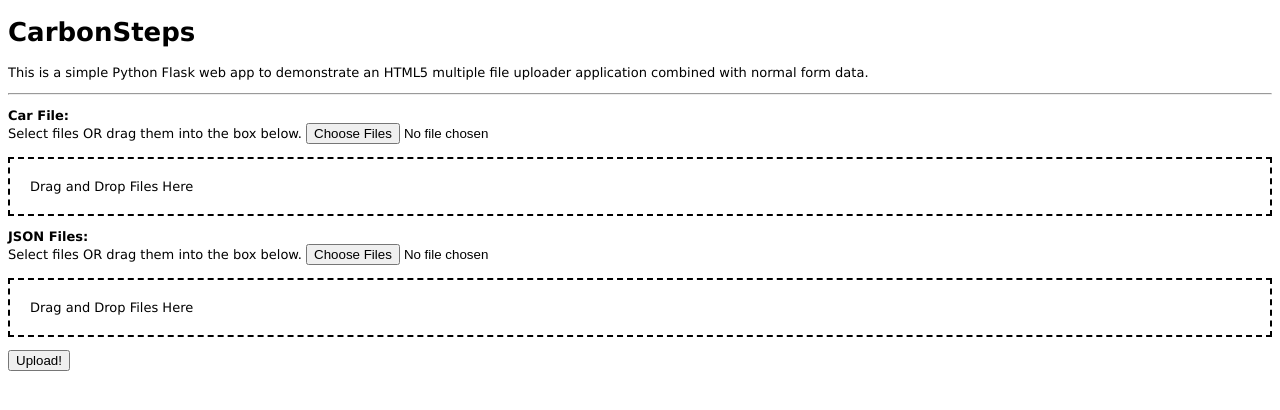
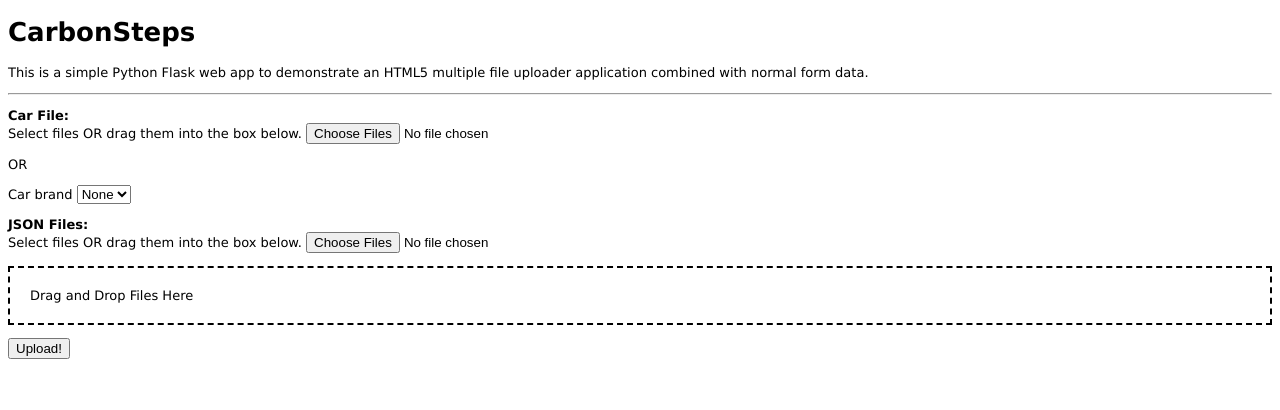
Before and after one commit to kalbhor/CarbonSteps, a Flask app: template templates/index.html in a window 1280 px wide. Shown: the top 410 px of the page. Run offline with Flask 2, Linux system fonts and the light colour scheme; the template is opened without the code that fills it, so the values that code supplies are empty.

Commit message:
Added car brand list

```diff
--- a/app.py
+++ b/app.py
@@ -6,13 +6,17 @@ import sys
 import zipfile
 from uuid import uuid4
 import carlookup
+import constants
 from imgurpython import ImgurClient
 
 app = Flask(__name__)
 imgur_client = ImgurClient('9838eb2e63fe84d','d5d86cfcb9cf55a60c59cf989085892918d674a7')
 @app.route("/")
 def index():
-    return render_template("index.html")
+    brands  = []
+    for key in constants.EMISSIONS:
+        brands.append(key.title())
+    return render_template("index.html", brands = brands)
 
 
 @app.route("/upload", methods=["POST"])
@@ -35,17 +39,19 @@ def upload():
     for key, value in list(form.items()):
         print(key, "=>", value)
 
-    car_file = request.files['car']
-    destination = "/".join([target, car_file.filename])
-    print("accept incoming file:", car_file.filename)
-    print("save it to:", destination)
-    car_file.save(destination)
+    if request.files['car']:
+        car_file = request.files['car']
+        destination = "/".join([target, car_file.filename])
+        print("accept incoming file:", car_file.filename)
+        print("save it to:", destination)
+        car_file.save(destination)
 
-    zip_file = request.files['zip']
-    destination = "/".join([target, zip_file.filename])
-    print("accept incoming file:", zip_file.filename)
-    print("save it to:", destination)
-    zip_file.save(destination)
+    if request.files['zip']:
+        zip_file = request.files['zip']
+        destination = "/".join([target, zip_file.filename])
+        print("accept incoming file:", zip_file.filename)
+        print("save it to:", destination)
+        zip_file.save(destination)
 
     return redirect(url_for("upload_complete", uuid=upload_key))
 
@@ -113,7 +119,7 @@ if __name__ == '__main__':
     flask_options = dict(
         host='0.0.0.0',
         debug=True,
-        port=80,
+        port=8080,
         threaded=True,
     )
 
--- a/templates/index.html
+++ b/templates/index.html
@@ -15,8 +15,18 @@ uploader application combined with normal form data.<p>
    <strong>Car File:</strong><br>
     Select files OR drag them into the box below.
     <input id="file-picker" type="file" name="car" accept="image/*" multiple><p>
-    <div id="dropbox">
-        Drag and Drop Files Here
+    <div>
+        OR
+    </div><p>
+
+    <div>
+    <label for="brand">Car brand</label>
+    <select name="brand">
+    <option value="none" >None</option>
+    {% for brand in brands %}
+    <option value="{{ brand }}" >{{ brand }}</option>
+    {% endfor %}
+    </select
     </div><p>
 
     <strong>JSON Files:</strong><br>
@@ -25,7 +35,11 @@ uploader application combined with normal form data.<p>
     <div id="dropbox">
         Drag and Drop Files Here
     </div><p>
+
+
+
     <input type="submit" value="Upload!" id="upload-button">
+
 </form>
 
 
```
